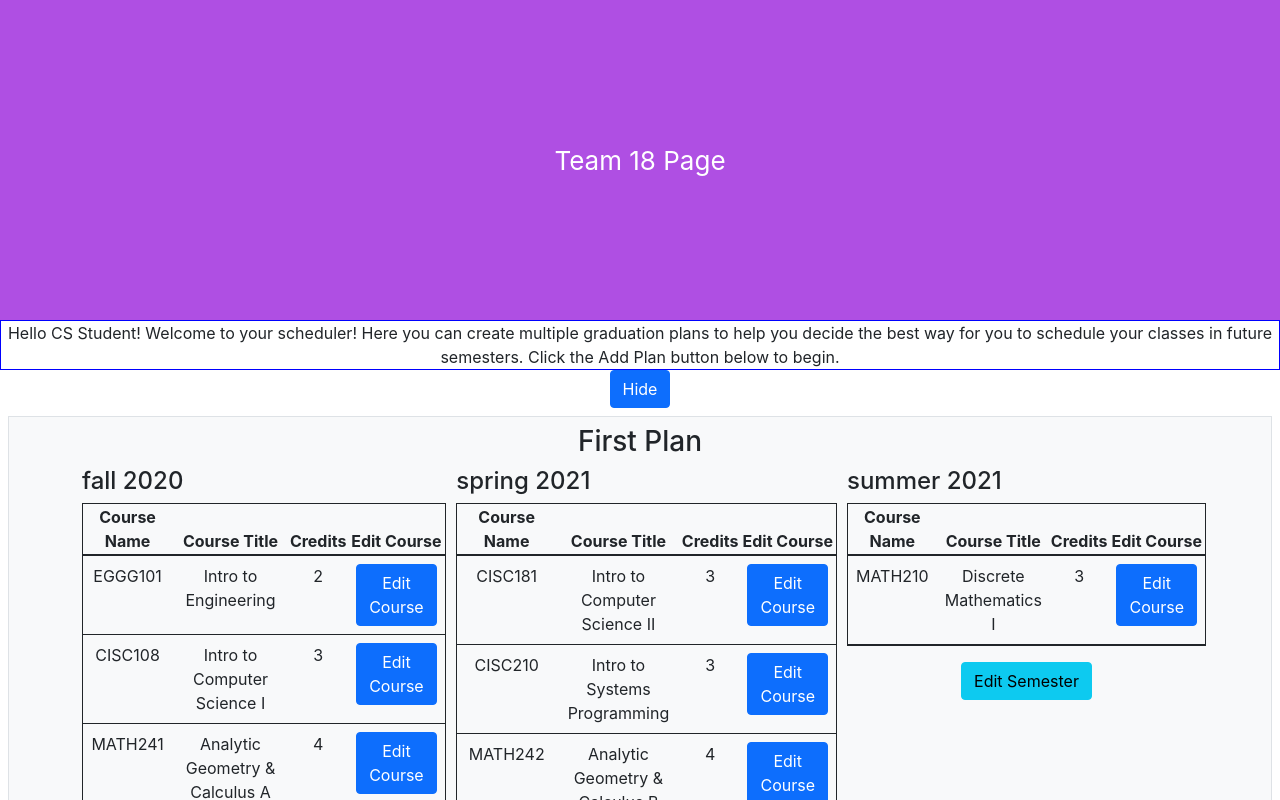
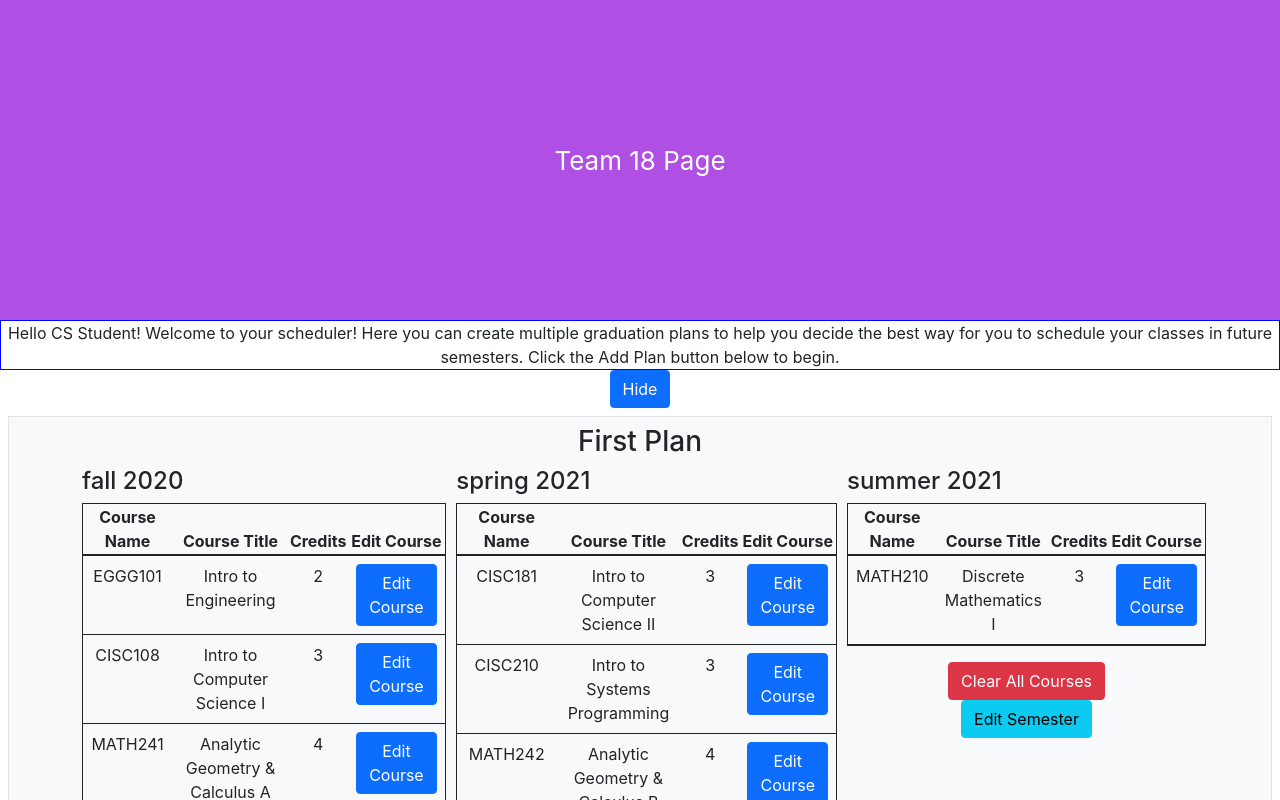
Before and after one commit to UD-CISC275-S22/cis-scheduler-team-18, a React (Create React App) app: page / in a window 1280 px wide. Shown: the top 800 px of the page. Built offline with nearby package versions, Linux system fonts and the light colour scheme.

Commit message:
clear courses

```diff
--- a/src/components/CourseList.tsx
+++ b/src/components/CourseList.tsx
@@ -1,4 +1,5 @@
 import React, { useState } from "react";
+import { Button } from "react-bootstrap";
 import { Course } from "../interfaces/course";
 import { Semester } from "../interfaces/semester";
 import { CourseView } from "./CourseView";
@@ -22,6 +23,10 @@ export function CourseList({ semester }: { semester: Semester }): JSX.Element {
         );
     }
 
+    function clearCourses() {
+        setCourses([]);
+    }
+
     /*
     function deleteCourse(id: string) {
         setCourses(
@@ -32,6 +37,9 @@ export function CourseList({ semester }: { semester: Semester }): JSX.Element {
     return (
         <div>
             <CourseView courses={courses} editCourse={editCourse}></CourseView>
+            <Button variant="danger" onClick={clearCourses}>
+                Clear All Courses
+            </Button>
         </div>
     );
 }
--- a/src/components/clearCourses.tsx
+++ /dev/null
@@ -1,4 +0,0 @@
-//this component will clear all existing courses in a semester
-export function ClearCourses(): JSX.Element{
-
-}
--- a/src/components/semesterView.tsx
+++ b/src/components/semesterView.tsx
@@ -5,6 +5,8 @@ import { Semester } from "../interfaces/semester";
 import { SemesterEditor } from "../components/semesterEditor";
 import { MultipleSemesterTable } from "../components/multipleSemesterTable";
 import "../styleSheets/multipleSemesterTable.css";
+import { CourseEdit } from "./CourseEdit";
+import { Course } from "../interfaces/course";
 
 export function SemesterView({
     semester,
```
